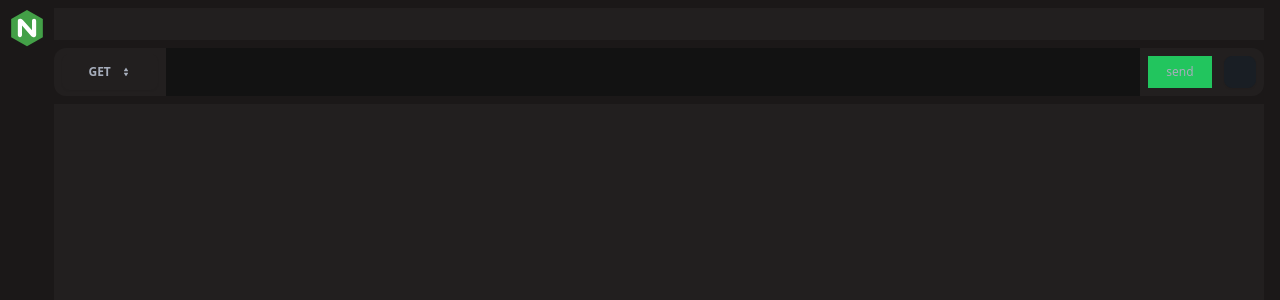
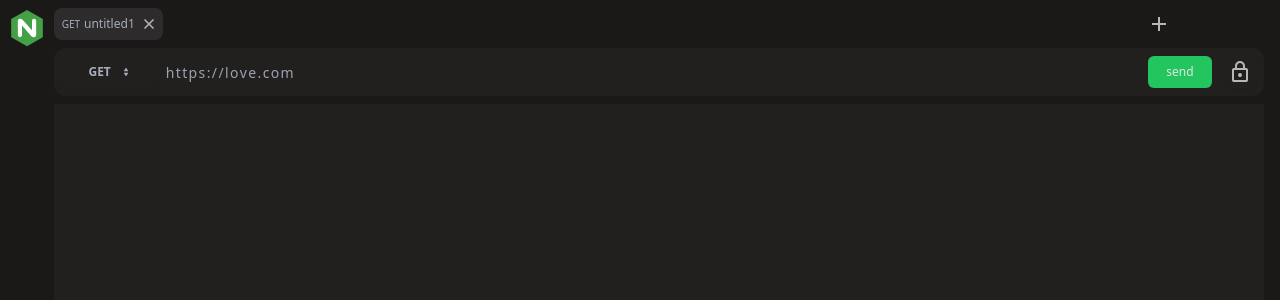
Before and after one commit to Natib22/Api-Tester, a Next.js app in the folder apitester/: page / in a window 1280 px wide. Shown: the top 300 px of the page. Built offline with nearby package versions, Linux system fonts and the light colour scheme.

Commit message:
added redux store and tab slice and created the ui for dynamic tabs

```diff
--- a/apitester/app/Components/Tabs.tsx
+++ b/apitester/app/Components/Tabs.tsx
@@ -1,9 +1,33 @@
+"use client"
 import React from 'react'
+import { useSelector, useDispatch } from 'react-redux'
+import { RootState } from '../store'
+import { addTab, removeTab } from '../features/tabs/tabsslice'
 
 const Tabs = () => {
+  const dispatch = useDispatch()
+  const tabs = useSelector((state: RootState) => state.tabs.value)
+  const handleAddTab = () => {
+    dispatch(addTab())
+  }
+  const handleRemoveTab = (tabid: string) => {
+    dispatch(removeTab(tabid))
+  }
   return (
-    <div className='w-full h-8 bg-lightgrey my-2'>
+    <div className=' h-8  my-2 flex items-center overflow-hidden '>
+      <div className='w-[90%] h-full overflow-scroll flex items-center gap-2'>
+      {tabs.map((tab, index) => (
+        <div key = {index} className='flex h-full  min-w-1/3 w-auto max-w-52 p-1  items-center bg-[#2d2b2b] rounded-lg'> <span className='text-[10px] ml-1'>{tab.method}</span> <span className='text-xs m-1 overflow-hidden
+        '>{tab.title}{tab.tabid}</span> <span  onClick = {() => handleRemoveTab(tab.tabid)} className=''><svg xmlns="http://www.w3.org/2000/svg" height="20px" viewBox="0 -960 960 960" width="20px" fill="#B7B7B7"><path d="m291-240-51-51 189-189-189-189 51-51 189 189 189-189 51 51-189 189 189 189-51 51-189-189-189 189Z"/></svg></span></div>
 
+
+      ))}
+
+      </div>
+
+
+
+      <span onClick = {handleAddTab} className='h-full w-auto px-1 hover:bg-[#2d2b2b] rounded-lg flex items-center'><svg xmlns="http://www.w3.org/2000/svg" height="24px" viewBox="0 -960 960 960" width="24px" fill="#B7B7B7"><path d="M440-440H200v-80h240v-240h80v240h240v80H520v240h-80v-240Z"/></svg></span>
     </div>
   )
 }
--- a/apitester/app/Components/Urlsearchbar.tsx
+++ b/apitester/app/Components/Urlsearchbar.tsx
@@ -4,7 +4,7 @@ import { useState } from "react";
 
 const Urlsearchbar = () => {
   const[reqType , setReqType] = useState<string>("GET")
-  return <div className="w-full  flex items-center mobile:h-10 pc:h-12 bg-lightgrey rounded-xl">
+  return <div className="w-full  flex items-center mobile:h-10 pc:h-12 bg-lightgrey rounded-xl active:bg-[#2d2b2b]  hover:bg-[#2d2b2b]">
     <div className=" h-full flex items-center dropdown dropdown-bottom mobile:px-1 pc:px-2">
   <div tabIndex={0} role="button" className="     btn btn-xs h-3/4 w-24 bg-transparent border-none">{reqType} <svg fill="none" xmlns="http://www.w3.org/2000/svg" width="10px" height= "10px" viewBox="0 0 12 12" className="ml-0.5 Icon_icon__QR_ZH Icon_size_xs__Uce_e"><path fill-rule="evenodd" clip-rule="evenodd" d="M3.841 5.031H8.16c.257 0 .422-.232.3-.424L6.301 1.184c-.129-.204-.473-.204-.602 0L3.541 4.607c-.122.192.043.424.3.424Zm4.318 2H3.84c-.257 0-.422.232-.3.424l2.158 3.424c.129.203.473.203.602 0l2.158-3.424c.122-.192-.043-.424-.3-.424Z" fill="currentColor"></path></svg></div>
   <ul tabIndex={0} className="dropdown-content menu bg-base-100 rounded-box z-[1] w-36 p-2 shadow">
@@ -19,11 +19,23 @@ const Urlsearchbar = () => {
   </ul>
 </div>
 
-<input type="text" className=" h-full flex-grow min-w-0"></input>
+<input placeholder ="https://love.com "type="text" className=" h-full max-tablet:w-1/2 tablet:flex-grow w-2/3 outline-none bg-transparent tracking-widest  font-extralight text-sm"></input>
 <div className="h-full flex mx-2 items-center justify-between gap-3">
-<button className="btn-xs h-2/3 pc:w-16 mobile:w-8 bg-green-500 max-pc:hidden"> send</button>
-<button className="btn-xs h-2/3 pc:w-16 mobile:w-8 bg-green-500 hidden pc:hidden"> send request</button>
-<button className="btn btn-xs h-2/3 w-8"></button>
+<button className="btn-xs h-2/3 pc:w-16 mobile:w-8 bg-green-500 max-pc:hidden rounded-md text-neutral-200"> send</button>
+<button className="btn-xs h-2/3 pc:w-16 mobile:w-8 bg-green-500  pc:hidden rounded-lg"> <svg version="1.0" xmlns="http://www.w3.org/2000/svg"
+ width="100%" height="100%" viewBox="0 0 96.000000 96.000000"
+ preserveAspectRatio="xMidYMid meet">
+
+<g transform="translate(0.000000,96.000000) scale(0.100000,-0.100000)"
+fill="#000000" stroke="none">
+<path d="M465 747 c-198 -72 -366 -136 -373 -140 -28 -18 -10 -52 75 -138 65
+-67 93 -89 112 -89 19 0 81 45 221 161 107 89 202 166 210 172 19 15 -18 -31
+-189 -238 -100 -120 -141 -177 -141 -196 0 -19 22 -47 89 -112 86 -85 117
+-101 138 -75 6 7 70 179 144 381 138 382 142 398 93 404 -10 1 -181 -57 -379
+-130z"/>
+</g>
+</svg> </button>
+<button className="btn btn-xs h-2/3 w-8 p-0 bg-transparent border-none"> <svg xmlns="http://www.w3.org/2000/svg" height="24px" viewBox="0 -960 960 960" width="24px" fill="#B7B7B7"><path d="M240-80q-33 0-56.5-23.5T160-160v-400q0-33 23.5-56.5T240-640h40v-80q0-83 58.5-141.5T480-920q83 0 141.5 58.5T680-720v80h40q33 0 56.5 23.5T800-560v400q0 33-23.5 56.5T720-80H240Zm0-80h480v-400H240v400Zm240-120q33 0 56.5-23.5T560-360q0-33-23.5-56.5T480-440q-33 0-56.5 23.5T400-360q0 33 23.5 56.5T480-280ZM360-640h240v-80q0-50-35-85t-85-35q-50 0-85 35t-35 85v80ZM240-160v-400 400Z"/></svg></button>
 </div>
 
 
--- /dev/null
+++ b/apitester/app/features/tabs/tabsSlice.ts
@@ -0,0 +1,44 @@
+import { createSlice } from '@reduxjs/toolkit'
+import type { PayloadAction } from '@reduxjs/toolkit'
+
+export interface tabState {
+    tabid : string,
+  title : string,
+    url : string,
+    method : string,
+
+}
+
+export interface TabsState {
+    value: tabState[]
+    currentTabId: string
+
+}
+
+const initialState: TabsState = {
+    value: [{tabid: "1", title: "untitled", url: "https://love.com"  , method: "GET"}],
+    currentTabId: "1"
+}
+
+export const tabsSlice = createSlice({
+  name: 'tabs',
+  initialState,
+  reducers: {
+    addTab : (state) => {
+         const tabid: number = Number(state.currentTabId) + 1
+
+        state.value.push({tabid: String(tabid), title: "untitled", url: "https://love.com", method: "GET"})
+        state.currentTabId = String(tabid)
+
+    },
+
+    removeTab: (state, action: PayloadAction<string>) => {
+        state.value = state.value.filter((tab : tabState) => tab.tabid !== action.payload)
+    },
+  },
+})
+
+// Action creators are generated for each case reducer function
+export const { addTab , removeTab} = tabsSlice.actions
+
+export default tabsSlice.reducer
--- a/apitester/app/globals.css
+++ b/apitester/app/globals.css
@@ -23,6 +23,7 @@ html {
 body {
   background-color: #1B1818;
   height: auto;
-  min-height: 100vh;
-  width: 100%;
+  min-height: 100vh; /* Ensure body covers at least the height of the viewport */
+  width: 100%; /* Fix: Set width to 100% */
+  margin: 0; /* Remove default margin */
 }
--- a/apitester/app/layout.tsx
+++ b/apitester/app/layout.tsx
@@ -1,4 +1,6 @@
-
+"use client"
+import { store } from './store'
+import { Provider } from 'react-redux'
 import "./globals.css";
 
 export default function RootLayout({
@@ -8,9 +10,12 @@ export default function RootLayout({
 }>) {
   return (
     <html lang="en" data-theme= "black">
-      <body>{children}
+      <Provider store={store}>
+      <body>{children}</body>
+      </Provider>
 
-      </body>
+
+
     </html>
   );
 }
--- a/apitester/app/page.tsx
+++ b/apitester/app/page.tsx
@@ -9,14 +9,14 @@ const Homepage
  = () => {
   return (
     <div className='h-full w-full flex '>
-      <div className='h-screen sticky top-0  mobile:w-10 pc:w-14  py-2'>
+      <div className='h-screen sticky top-0   mobile:w-10 pc:w-14  py-2'>
         <span className='w-full flex items-center justify-center'>
         <svg xmlns="http://www.w3.org/2000/svg"  viewBox="0 0 48 48" width="40px " height="40px"><polygon fill="#43a047" points="43,35.112 43,13.336 24,2.447 5,13.336 5,35.112 24,46"/><path fill="#fff" d="M32.5,13c-1.381,0-2.5,1.119-2.5,2.5v11.276L18.984,14.453l-0.131-0.152 C17.609,12.938,16.187,13,15.5,13c-1.381,0-2.5,1.119-2.5,2.5v17c0,1.381,1.119,2.5,2.5,2.5s2.5-1.119,2.5-2.5V21.141 l11.278,12.627l0.11,0.142C30.62,35.133,32.295,35,32.5,35c1.381,0,2.5-1.119,2.5-2.5v-17C35,14.119,33.881,13,32.5,13z"/></svg>
         </span>
 
 
       </div>
-      <div className='w-full  flex-growmin-h-[100vh] pr-4 flex flex-col '>
+      <div className=' w-full  h-full pr-4 flex flex-col '>
         < Tabs />
         < Urlsearchbar />
         < Panel />
--- /dev/null
+++ b/apitester/app/store.ts
@@ -0,0 +1,12 @@
+import { configureStore } from '@reduxjs/toolkit'
+import tabsReducer from './features/tabs/tabsslice'
+export const store = configureStore({
+  reducer: {
+    tabs : tabsReducer,
+  },
+})
+
+// Infer the `RootState` and `AppDispatch` types from the store itself
+export type RootState = ReturnType<typeof store.getState>
+// Inferred type: {posts: PostsState, comments: CommentsState, users: UsersState}
+export type AppDispatch = typeof store.dispatch
--- a/apitester/package.json
+++ b/apitester/package.json
@@ -9,9 +9,11 @@
     "lint": "next lint"
   },
   "dependencies": {
+    "@reduxjs/toolkit": "^2.2.8",
     "next": "14.2.14",
     "react": "^18",
-    "react-dom": "^18"
+    "react-dom": "^18",
+    "react-redux": "^9.1.2"
   },
   "devDependencies": {
     "@types/node": "^20",
```
Also changed, not shown: 1 other file (tests, documents, lock files or other folders).
